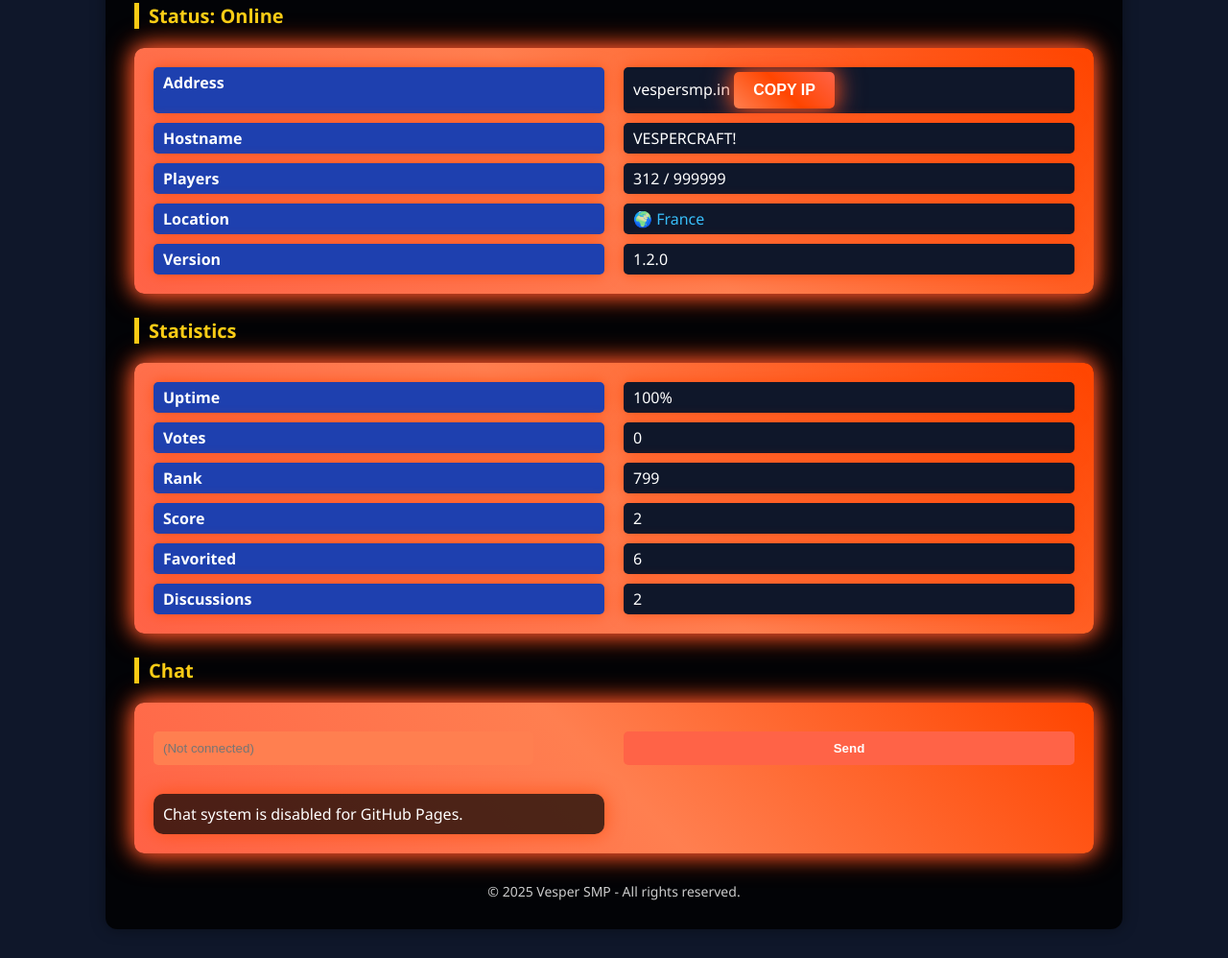
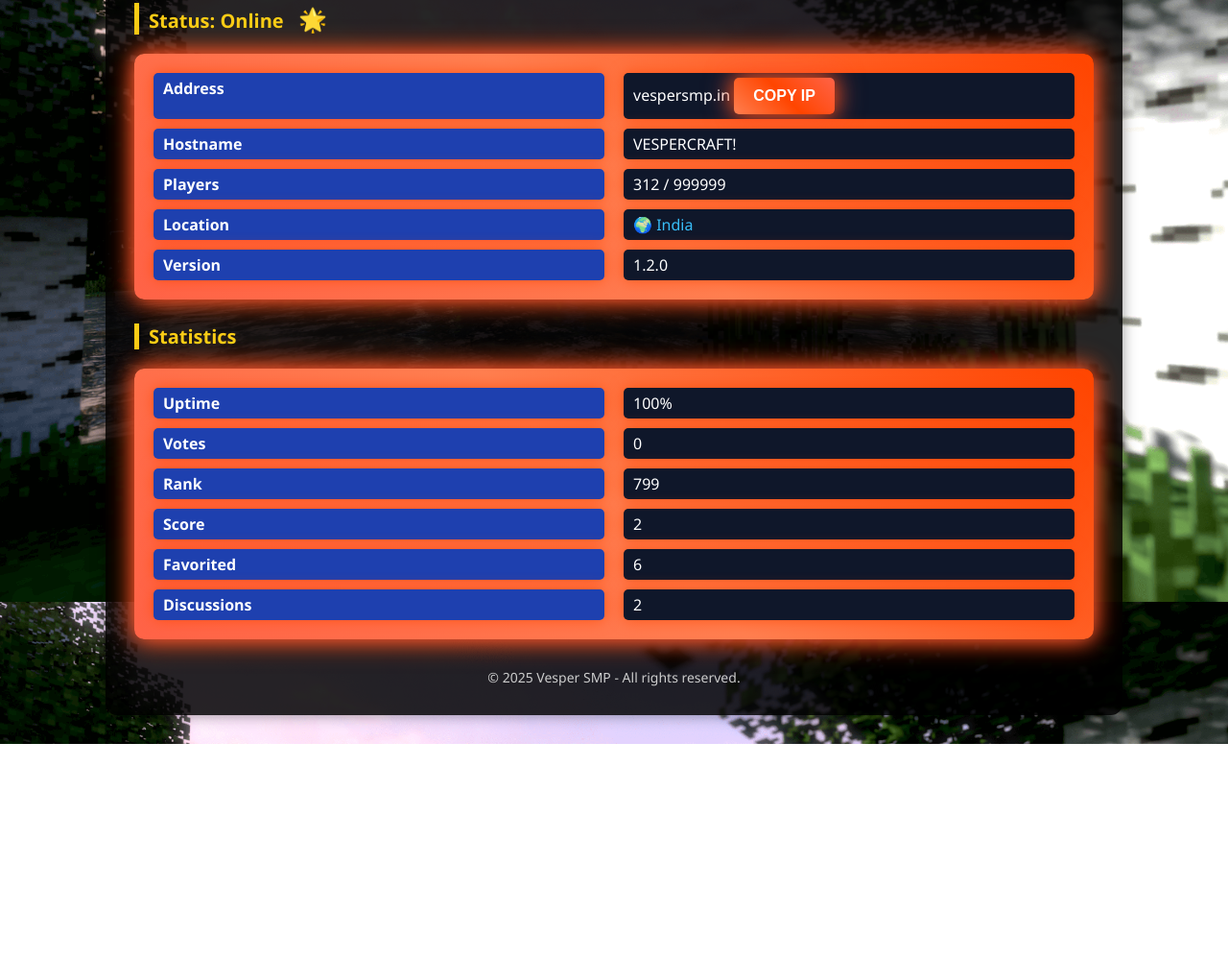
Before and after one commit to itznobita0102/Test-Web, a plain HTML site: page index.html in a window 1280 px wide. Shown: the part 173-1171 px from the top of the page at 96% size. After the commit the page ends 948 px from the top, so only its background shows below. Drawn offline with Linux system fonts and the light colour scheme.

Commit message:
Update index.html

```diff
--- a/index.html
+++ b/index.html
@@ -7,7 +7,8 @@
     body {
       margin: 0;
       font-family: 'Segoe UI', sans-serif;
-      background: #0f172a; /* Solid background to avoid broken image */
+      background: url('vesper.png') no-repeat center center fixed;
+      background-size: cover;
       color: white;
     }
 
@@ -100,39 +101,9 @@
       outline: none;
     }
 
-    #chat-box {
-      margin-top: 20px;
-      max-height: 300px;
-      overflow-y: auto;
-      padding: 10px;
-      background: rgba(0, 0, 0, 0.7);
-      border-radius: 10px;
-      box-shadow: 0 0 20px rgba(255, 69, 0, 0.7);
-    }
-
-    #chat-input {
-      width: 80%;
-      padding: 10px;
-      margin-top: 10px;
-      border-radius: 5px;
-      background: #ff7f50;
-      color: white;
-      border: none;
-    }
-
-    #send-message {
-      padding: 10px 20px;
-      margin-top: 10px;
-      background: #ff6347;
-      color: white;
-      border: none;
-      border-radius: 5px;
-      cursor: pointer;
-      font-weight: bold;
-    }
-
-    #send-message:hover {
-      background: #ff4500;
+    .status-emoji {
+      font-size: 24px;
+      margin-left: 10px;
     }
   </style>
 </head>
@@ -140,7 +111,7 @@
   <div class="container">
     <h1>Vesper SMP</h1>
 
-    <div class="section-title">Status: Online</div>
+    <div class="section-title">Status: Online <span class="status-emoji">🌟</span></div>
     <div class="info">
       <div class="label">Address</div>
       <div class="value">
@@ -152,7 +123,7 @@
       <div class="label">Players</div>
       <div class="value">312 / 999999</div>
       <div class="label">Location</div>
-      <div class="value"><span style="color: #38bdf8;">🌍 France</span></div>
+      <div class="value"><span style="color: #38bdf8;">🌍 India</span></div>
       <div class="label">Version</div>
       <div class="value">1.2.0</div>
     </div>
@@ -173,13 +144,6 @@
       <div class="value">2</div>
     </div>
 
-    <div class="section-title">Chat</div>
-    <div class="info">
-      <input id="chat-input" type="text" placeholder="(Not connected)" disabled />
-      <button id="send-message" disabled>Send</button>
-      <div id="chat-box">Chat system is disabled for GitHub Pages.</div>
-    </div>
-
     <div class="footer">
       &copy; 2025 Vesper SMP - All rights reserved.
     </div>
```
